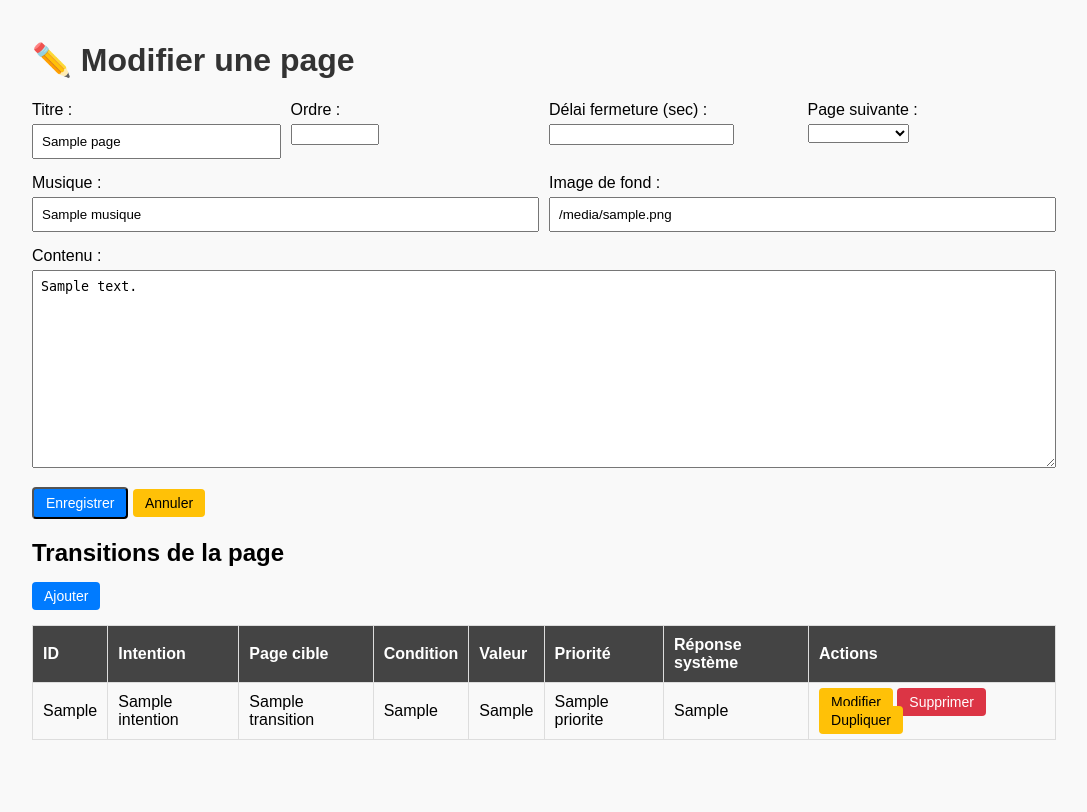
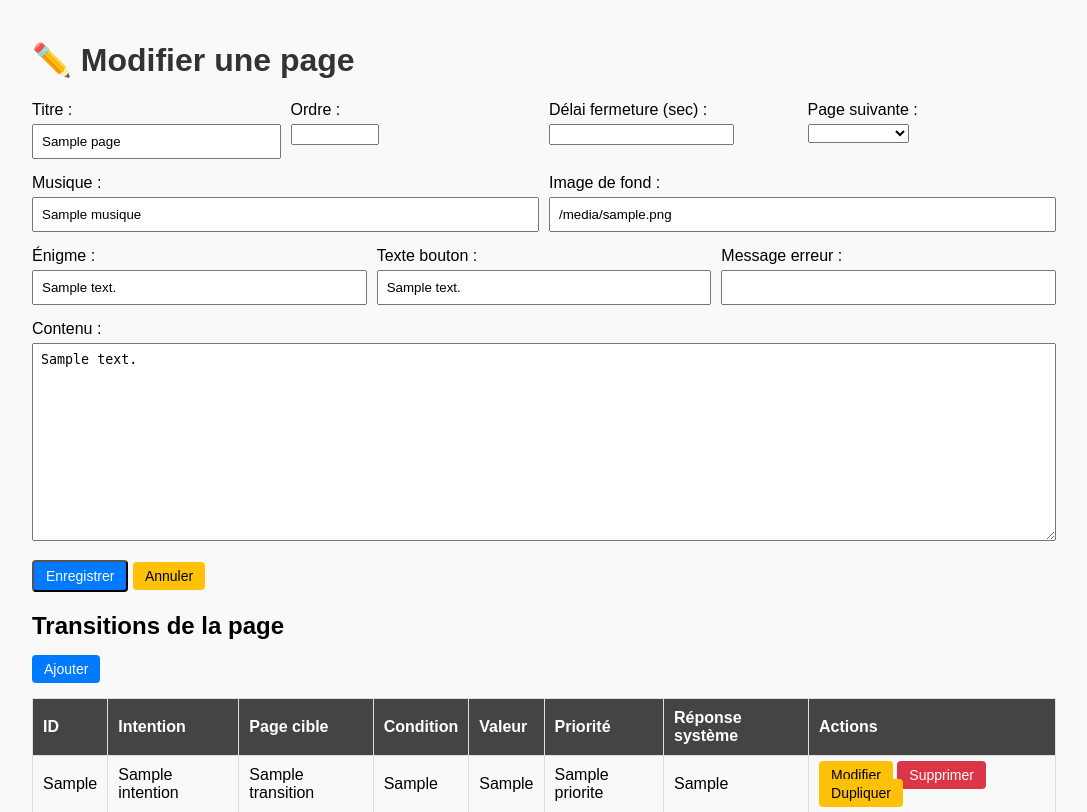
Before and after one commit to Pakal72/station72, a FastAPI app: page /pages/edit/1 in a window 1280 px wide. Shown: the top 812 px of the page, without its empty margins (96-1183 px from the left). Before the commit the page ends 740 px from the top, so only its background shows below. Run offline with FastAPI, Linux system fonts and the light colour scheme; a database or web service that is not in the repository returns one stand-in record (values such as "Sample title"); some libraries are stand-ins or nearby versions.

Commit message:
Ajout des champs enigme, bouton et erreur

```diff
--- a/Station72.session.sql
+++ b/Station72.session.sql
@@ -3,6 +3,11 @@ ADD COLUMN delai_fermeture INTEGER DEFAULT NULL COMMENT 'Délai en secondes avan
 ADD COLUMN page_suivante INTEGER DEFAULT NULL COMMENT 'id_page cible en cas de transition automatique',
 ADD COLUMN musique TEXT DEFAULT NULL COMMENT 'Chemin du fichier musique',
 ADD COLUMN image_fond TEXT DEFAULT NULL COMMENT 'Chemin de l''image de fond';
+
+ALTER TABLE pages
+ADD COLUMN enigme_texte TEXT DEFAULT NULL COMMENT 'Texte de l''énigme',
+ADD COLUMN bouton_texte TEXT DEFAULT NULL COMMENT 'Libellé du bouton',
+ADD COLUMN erreur_texte TEXT DEFAULT NULL COMMENT 'Message en cas d''erreur';
 
 CREATE TABLE transitions (
     id_transition SERIAL PRIMARY KEY,
--- a/main.py
+++ b/main.py
@@ -184,13 +184,16 @@ def add_page(
     page_suivante: str = Form(""),
     musique: str = Form(""),
     image_fond: str = Form(""),
+    enigme_texte: str = Form(""),
+    bouton_texte: str = Form(""),
+    erreur_texte: str = Form(""),
     contenu: str = Form(""),
 ):
     with get_conn() as conn:
         with conn.cursor() as cur:
             next_page = int(page_suivante) if page_suivante else None
             cur.execute(
-                "INSERT INTO pages (id_jeu, titre, ordre, delai_fermeture, page_suivante, musique, image_fond, contenu) VALUES (%s, %s, %s, %s, %s, %s, %s, %s)",
+                "INSERT INTO pages (id_jeu, titre, ordre, delai_fermeture, page_suivante, musique, image_fond, enigme_texte, bouton_texte, erreur_texte, contenu) VALUES (%s, %s, %s, %s, %s, %s, %s, %s, %s, %s, %s)",
                 (
                     jeu_id,
                     titre,
@@ -199,6 +202,9 @@ def add_page(
                     next_page,
                     musique,
                     image_fond,
+                    enigme_texte,
+                    bouton_texte,
+                    erreur_texte,
                     contenu,
                 ),
             )
@@ -248,13 +254,16 @@ def edit_page(
     page_suivante: str = Form(""),
     musique: str = Form(""),
     image_fond: str = Form(""),
+    enigme_texte: str = Form(""),
+    bouton_texte: str = Form(""),
+    erreur_texte: str = Form(""),
     contenu: str = Form(""),
 ):
     with get_conn() as conn:
         with conn.cursor() as cur:
             next_page = int(page_suivante) if page_suivante else None
             cur.execute(
-                "UPDATE pages SET titre=%s, ordre=%s, delai_fermeture=%s, page_suivante=%s, musique=%s, image_fond=%s, contenu=%s WHERE id_page=%s",
+                "UPDATE pages SET titre=%s, ordre=%s, delai_fermeture=%s, page_suivante=%s, musique=%s, image_fond=%s, enigme_texte=%s, bouton_texte=%s, erreur_texte=%s, contenu=%s WHERE id_page=%s",
                 (
                     titre,
                     ordre,
@@ -262,6 +271,9 @@ def edit_page(
                     next_page,
                     musique,
                     image_fond,
+                    enigme_texte,
+                    bouton_texte,
+                    erreur_texte,
                     contenu,
                     page_id,
                 ),
@@ -288,12 +300,12 @@ def duplicate_page(page_id: int):
     with get_conn() as conn:
         with conn.cursor(cursor_factory=RealDictCursor) as cur:
             cur.execute(
-                "SELECT id_jeu, titre, ordre, delai_fermeture, page_suivante, musique, image_fond, contenu FROM pages WHERE id_page=%s",
+                "SELECT id_jeu, titre, ordre, delai_fermeture, page_suivante, musique, image_fond, enigme_texte, bouton_texte, erreur_texte, contenu FROM pages WHERE id_page=%s",
                 (page_id,),
             )
             page = cur.fetchone()
             cur.execute(
-                "INSERT INTO pages (id_jeu, titre, ordre, delai_fermeture, page_suivante, musique, image_fond, contenu) VALUES (%s, %s, %s, %s, %s, %s, %s, %s)",
+                "INSERT INTO pages (id_jeu, titre, ordre, delai_fermeture, page_suivante, musique, image_fond, enigme_texte, bouton_texte, erreur_texte, contenu) VALUES (%s, %s, %s, %s, %s, %s, %s, %s, %s, %s, %s)",
                 (
                     page["id_jeu"],
                     page["titre"],
@@ -302,6 +314,9 @@ def duplicate_page(page_id: int):
                     page["page_suivante"],
                     page["musique"],
                     page["image_fond"],
+                    page["enigme_texte"],
+                    page["bouton_texte"],
+                    page["erreur_texte"],
                     page["contenu"],
                 ),
             )
--- a/templates/add_page.html
+++ b/templates/add_page.html
@@ -51,6 +51,20 @@
                     <input type="text" id="image_fond" name="image_fond" value="{{ page.image_fond if page else '' }}">
                 </div>
             </div>
+            <div class="form-inline">
+                <div class="form-group">
+                    <label for="enigme_texte">Énigme :</label>
+                    <input type="text" id="enigme_texte" name="enigme_texte" value="{{ page.enigme_texte if page else '' }}">
+                </div>
+                <div class="form-group">
+                    <label for="bouton_texte">Texte bouton :</label>
+                    <input type="text" id="bouton_texte" name="bouton_texte" value="{{ page.bouton_texte if page else '' }}">
+                </div>
+                <div class="form-group">
+                    <label for="erreur_texte">Message erreur :</label>
+                    <input type="text" id="erreur_texte" name="erreur_texte" value="{{ page.erreur_texte if page else '' }}">
+                </div>
+            </div>
             <div class="form-group">
                 <label for="contenu">Contenu :</label>
                 <textarea id="contenu" name="contenu" rows="12">{{ page.contenu if page else '' }}</textarea>
```
